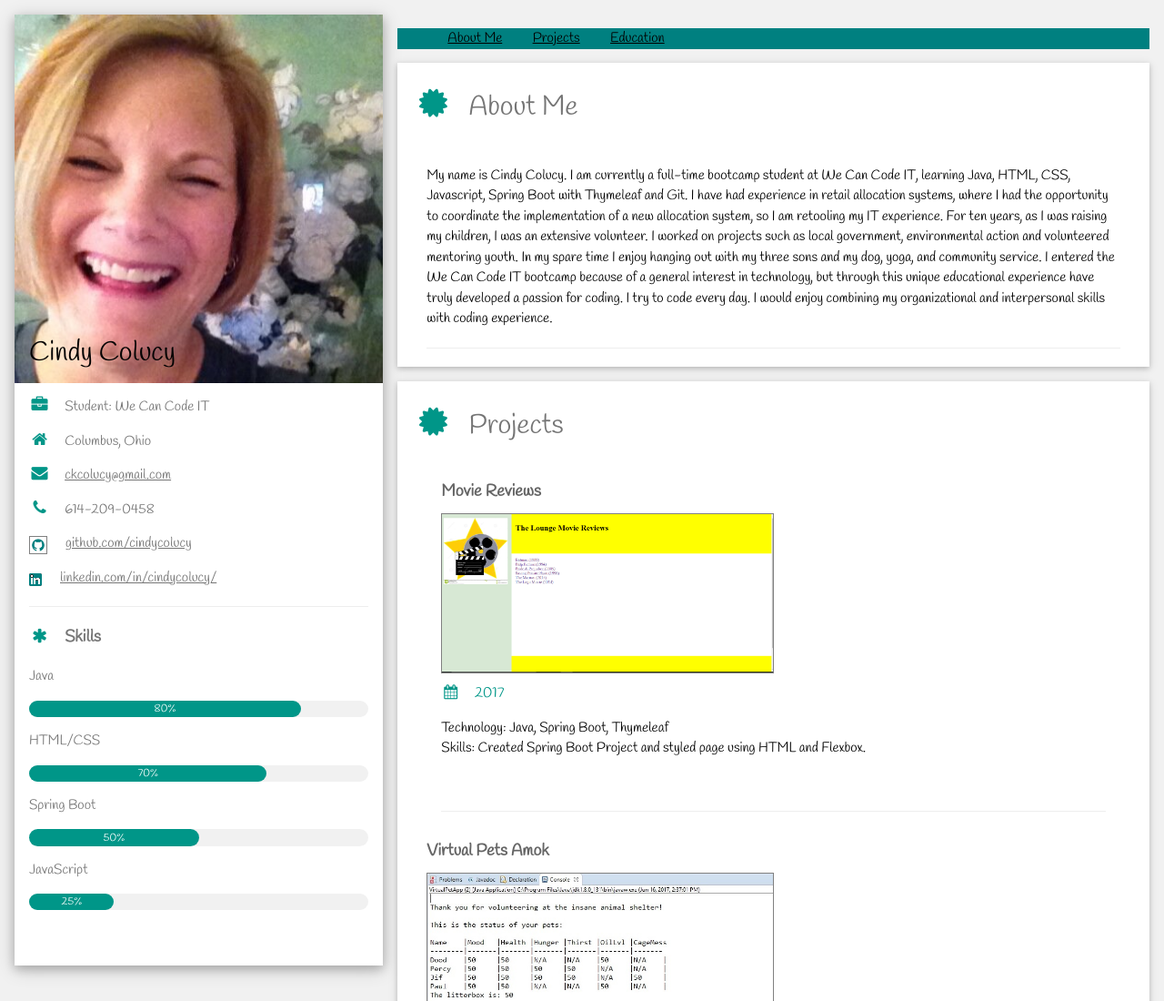
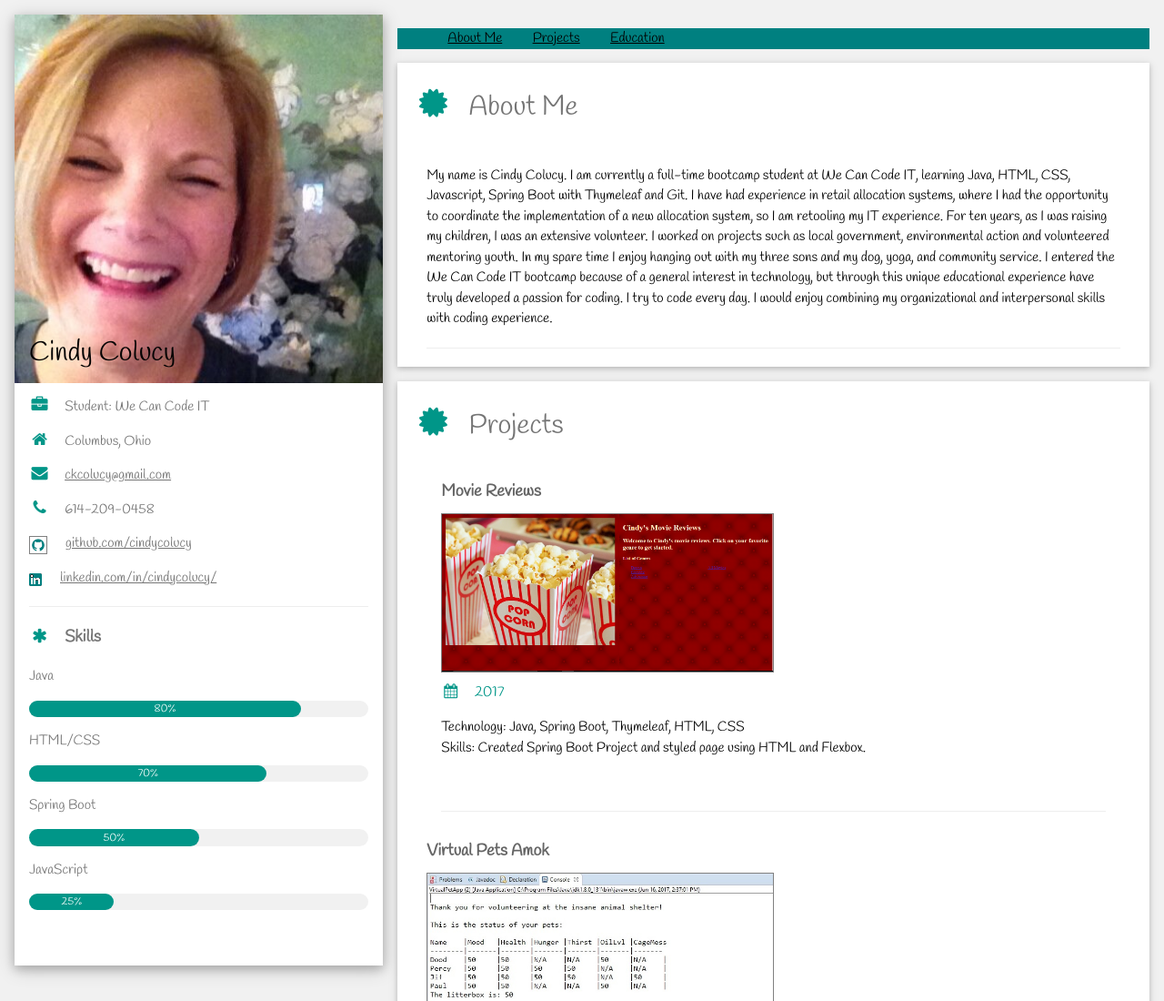
Before and after one commit to cindycolucy/cindycolucy.github.io, a plain HTML site: page index.html in a window 1280 px wide. Shown: the top 1100 px of the page at 91% size. Drawn offline with nearby package versions, Linux system fonts and the light colour scheme.

Commit message:
Portfolio 7/9/17

```diff
--- a/index.html
+++ b/index.html
@@ -97,9 +97,9 @@
 								<article>
 									<div class="w3-container">
 										<h5 class="w3-opacity"><b>Movie Reviews</b></h5>
-										<a class="Movie" href="https://github.com/cindycolucy/reviews" target="_blank"><img src="reviews.PNG" alt="Movie Reviews"/></a>
+										<a class="Movie" href="https://github.com/cindycolucy/reviews" target="_blank"><img src="movies.PNG" alt="Movie Reviews"/></a>
 										<h6 class="w3-text-teal"><em class="fa fa-calendar fa-fw w3-margin-right"></em>2017</h6>
-										<p>Technology: Java, Spring Boot, Thymeleaf<br>
+										<p>Technology: Java, Spring Boot, Thymeleaf, HTML, CSS<br>
 											Skills: Created Spring Boot Project and styled page using HTML and Flexbox.
 										</p><br>
 										<hr>
```
Also changed, not shown: movies.PNG (added).
